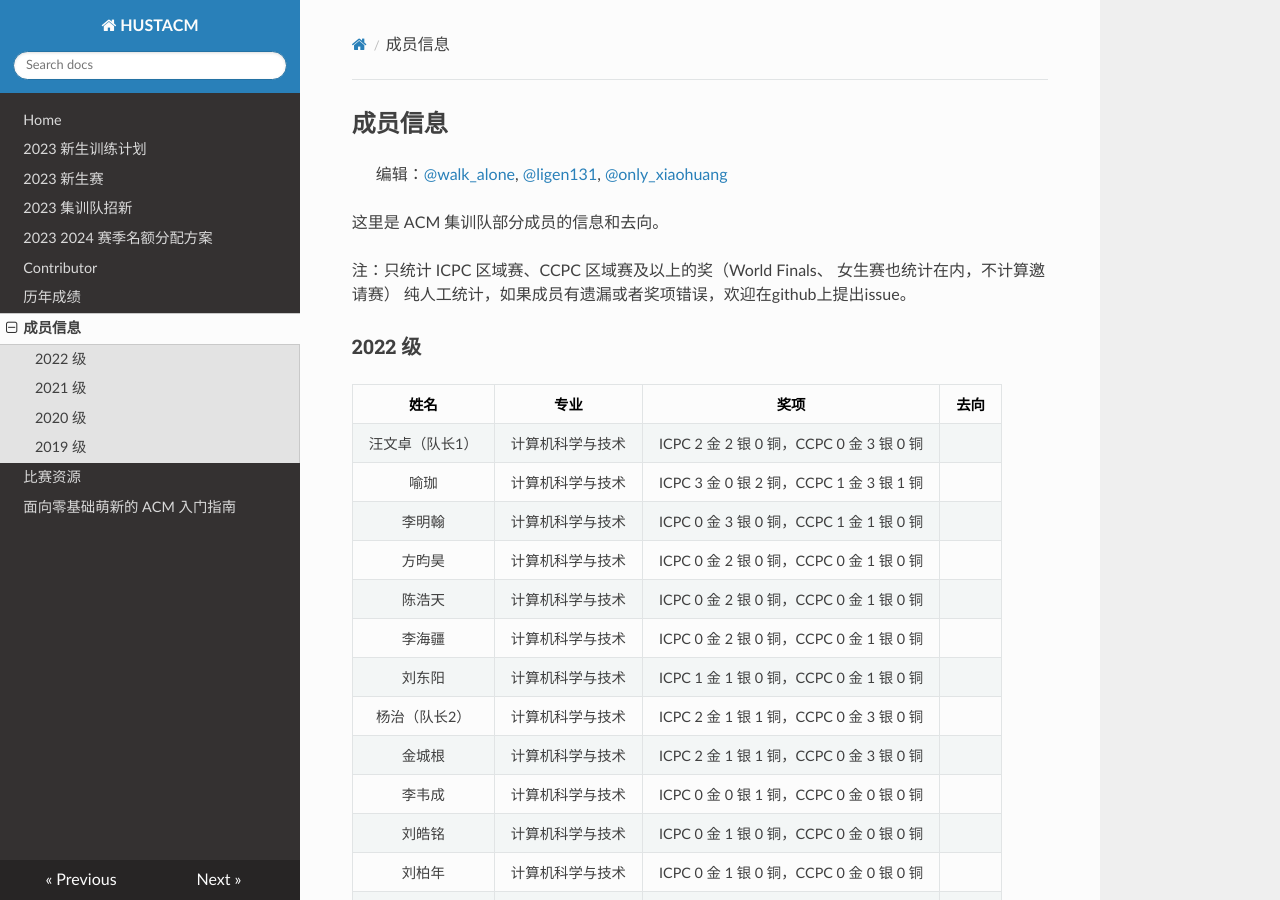
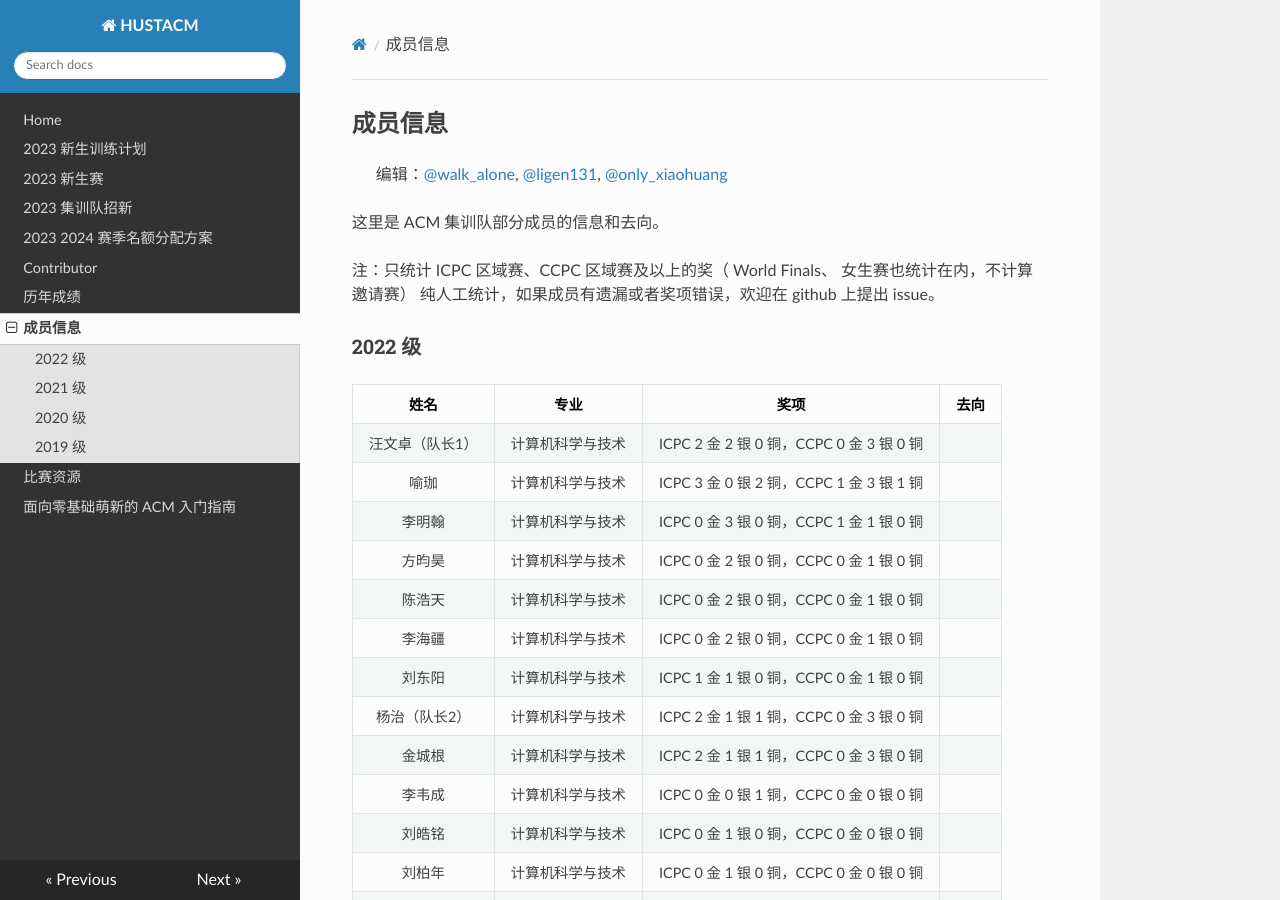
Before and after one commit to HUSTACM/hustacm.com, an MkDocs documentation site: the page built from docs/成员信息.md, in a window 1280 px wide and 900 px high. Built offline with MkDocs 1.6.1, drawn with Linux system fonts in a browser that asks for light colours; nearby versions of some CDN libraries.

Commit message:
docs:changed the styles

```diff
--- a/docs/成员信息.md
+++ b/docs/成员信息.md
@@ -4,7 +4,7 @@
 
 这里是 ACM 集训队部分成员的信息和去向。
 
-注：只统计 ICPC 区域赛、CCPC 区域赛及以上的奖（World Finals、 女生赛也统计在内，不计算邀请赛） 纯人工统计，如果成员有遗漏或者奖项错误，欢迎在github上提出issue。
+注：只统计 ICPC 区域赛、CCPC 区域赛及以上的奖（ World Finals、 女生赛也统计在内，不计算邀请赛） 纯人工统计，如果成员有遗漏或者奖项错误，欢迎在 github 上提出 issue。
 
 
 ### 2022 级
```
Also changed, not shown: docs/历年成绩.md (+1 -1 lines).
